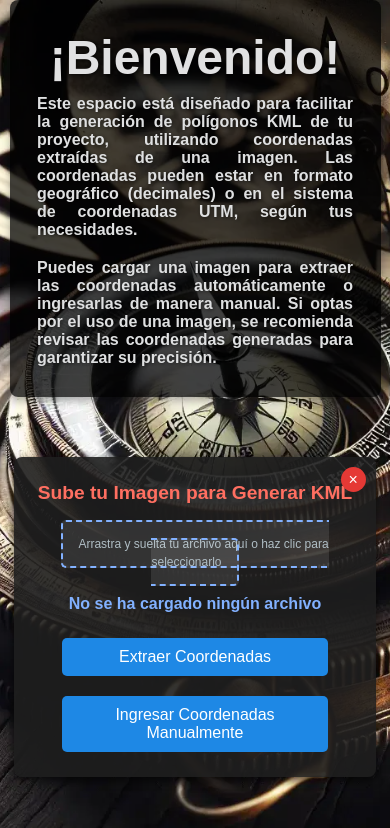
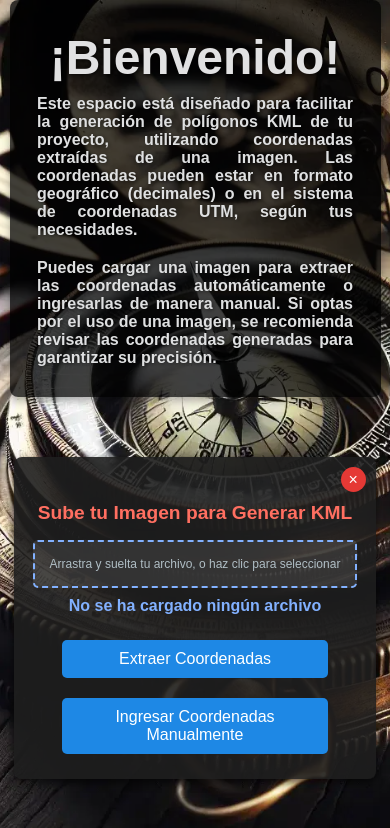
Before and after one commit to Erickdelpiero/kml, a Flask app: page / in a window 390 px wide. Shown: the top 828 px of the page. Run offline with Flask 3, Linux system fonts and the light colour scheme.

Commit message:
Responsive V2

```diff
--- a/static/styles.css
+++ b/static/styles.css
@@ -284,4 +284,8 @@
         width: 80%; /* Ajusta el ancho del modal */
         padding: 15px;
     }
+
+    .upload-container h2 {
+        margin-top: 30px; /* Añade margen superior */
+    }
 }
--- a/templates/index.html
+++ b/templates/index.html
@@ -26,7 +26,7 @@
         <form action="/upload" method="post" enctype="multipart/form-data" id="uploadForm">
             <label class="drop-area" for="fileInput" id="dropArea">
                 <input type="file" name="file" id="fileInput" accept="image/*" style="display: none;" required>
-                Arrastra y suelta tu archivo aquí o haz clic para seleccionarlo
+                Arrastra y suelta tu archivo, o haz clic para seleccionar
             </label>
         </form>
 
```
